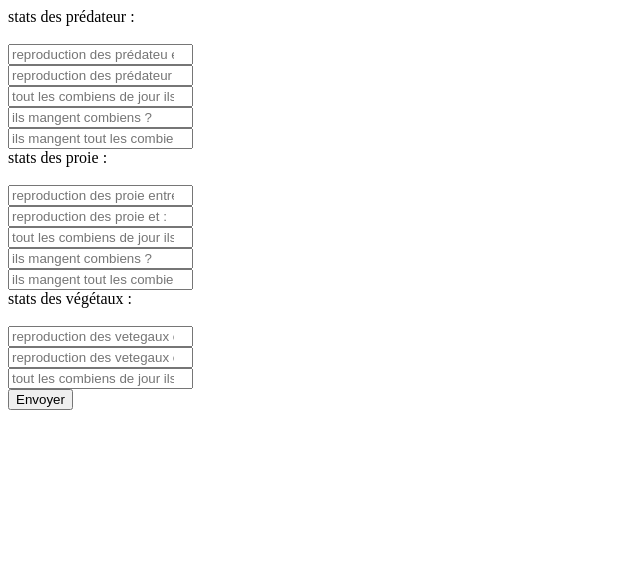
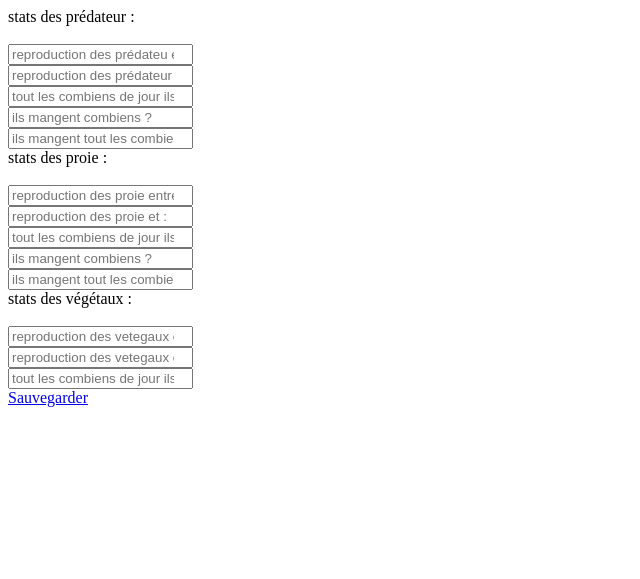
Before and after one commit to PetitJump/Naturalia, a Flask app: page /regles in a window 1280 px wide. Shown: the top 579 px of the page, without its empty margins (0-640 px from the left). Run offline with Flask 3, Linux system fonts and the light colour scheme.

Commit message:
Modification pour utiliser la route 'modifier'

```diff
--- a/templates/regles.html
+++ b/templates/regles.html
@@ -25,8 +25,7 @@
         <input type="number" id="nb_bebe_vegetal1" name="nb_bebe_vegetal1"  placeholder="reproduction des vetegaux entre :" required><br>
         <input type="number" id="nb_bebe_vegetal2" name="nb_bebe_vegetal2"  placeholder="reproduction des vetegaux et :" required><br>
         <input type="number" id="nb_bebe_tout_les_vegetal" name="nb_bebe_tout_les_vegetal"  placeholder="tout les combiens de jour ils se reproduise" required><br>
-
-    <input type="submit" value="Envoyer">
     </form>
+    <a href="/modifier">Sauvegarder</a>
 </body>
 </html>
```
